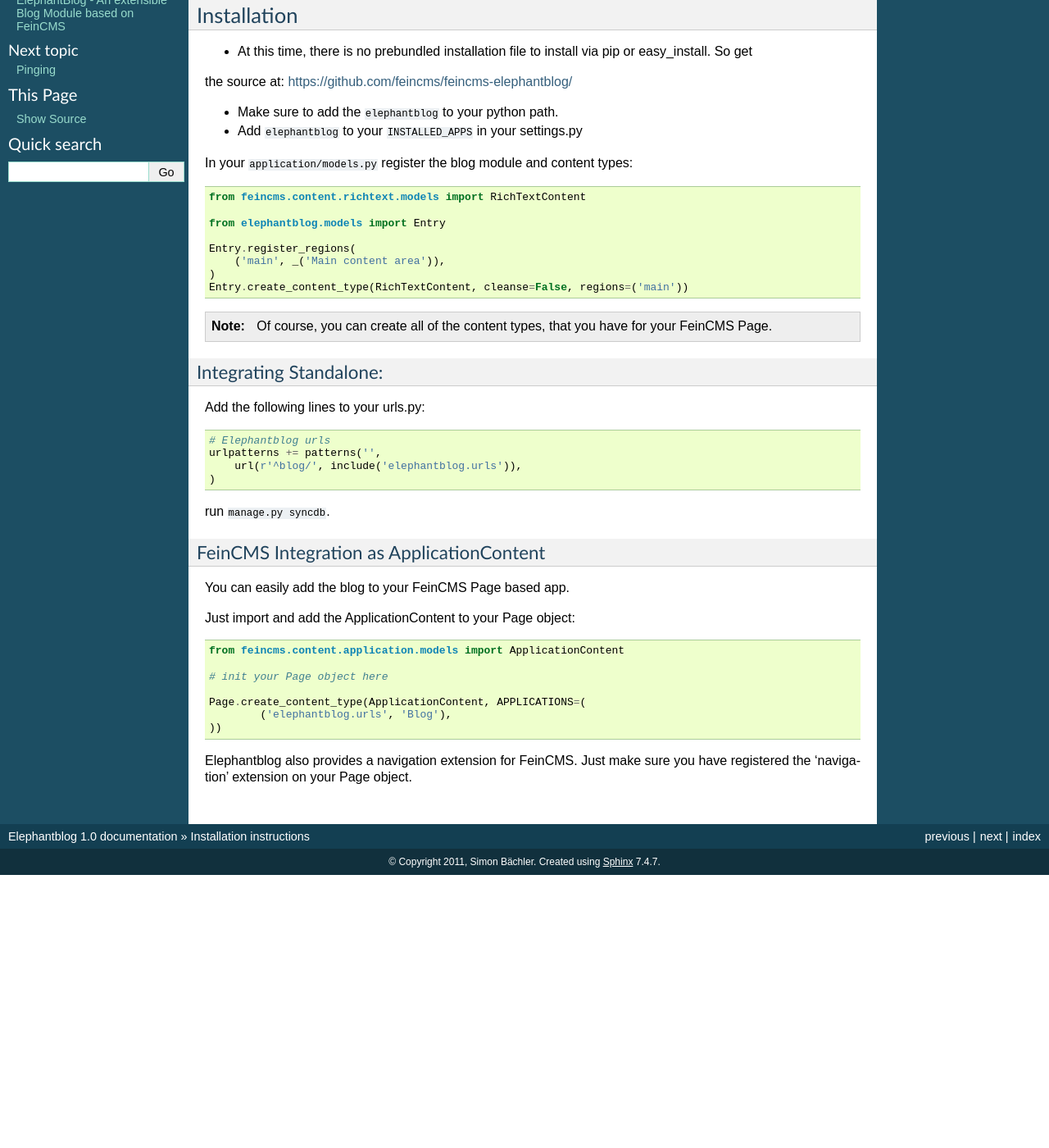
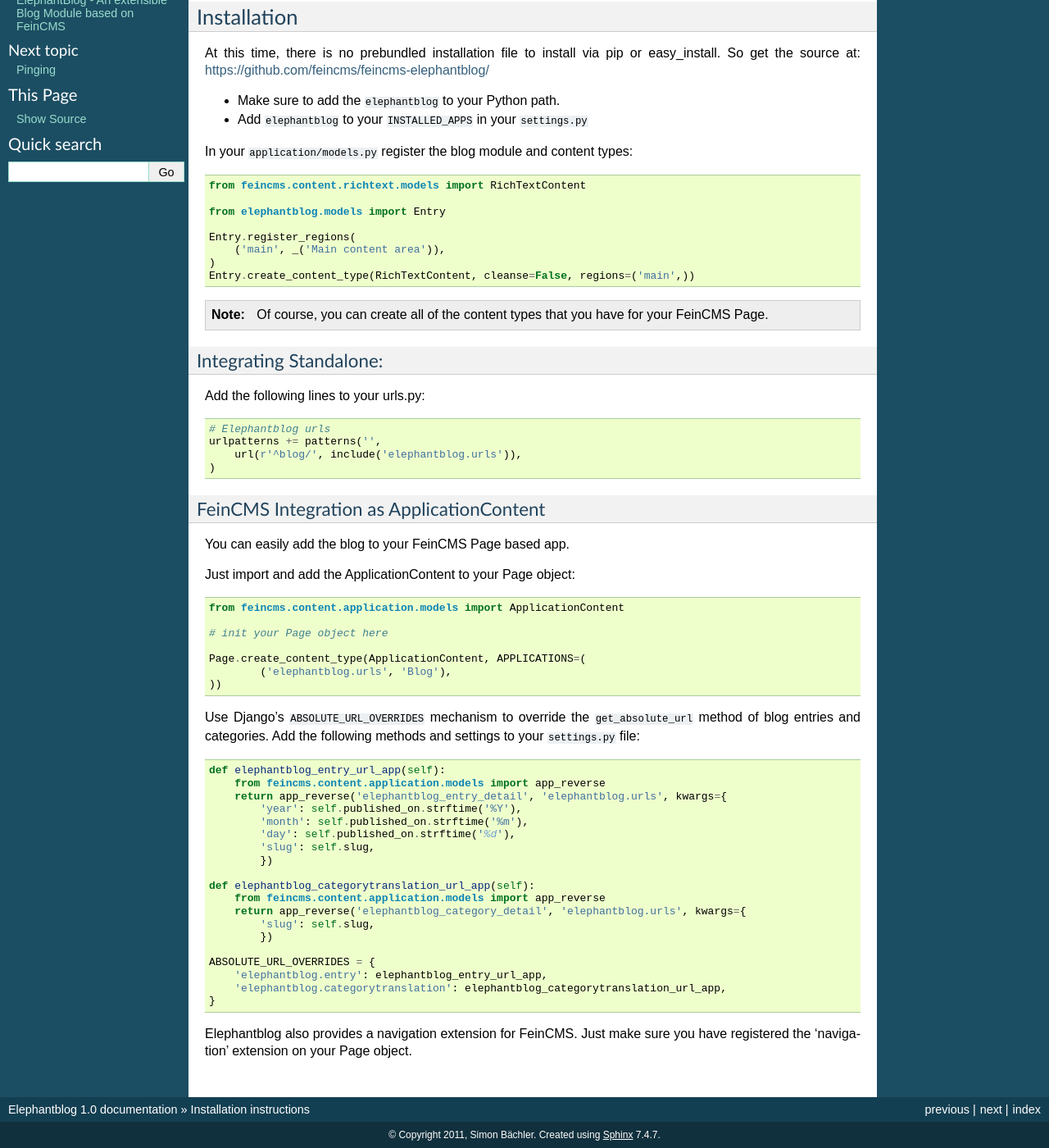
Before and after one commit to feincms/feincms-elephantblog, a Sphinx documentation site: the page built from docs/installation.rst, in a window 1280 px wide and 1400 px high, scrolled down 247 px. Shown: the whole window at 82% size. Built offline with Sphinx 7.4.7, drawn with Linux system fonts in a browser that asks for light colours; before the commit the page ends 1314 px from its top, so only the background shows below that; some of the changed text lies outside the part shown.

Commit message:
Installation instructions: Add URL overriding instructions for appcontent
Fix a few rST and wording problems while at it.

```diff
--- a/docs/installation.rst
+++ b/docs/installation.rst
@@ -33,12 +32,12 @@
     Entry.register_regions(
         ('main', _('Main content area')),
     )
-    Entry.create_content_type(RichTextContent, cleanse=False, regions=('main'))
+    Entry.create_content_type(RichTextContent, cleanse=False, regions=('main',))
 
 
 .. note::
 
-    Of course, you can create all of the content types, that you have for your FeinCMS Page.
+    Of course, you can create all of the content types that you have for your FeinCMS Page.
 
 
 Integrating Standalone:
@@ -46,14 +45,10 @@
 
 Add the following lines to your urls.py::
 
-
     # Elephantblog urls
     urlpatterns += patterns('',
         url(r'^blog/', include('elephantblog.urls')),
     )
-
-
-run ``manage.py syncdb``.
 
 
 FeinCMS Integration as ApplicationContent
@@ -71,6 +66,30 @@
             ('elephantblog.urls', 'Blog'),
     ))
 
+Use Django's ``ABSOLUTE_URL_OVERRIDES`` mechanism to override the
+``get_absolute_url`` method of blog entries and categories. Add the
+following methods and settings to your ``settings.py`` file::
+
+    def elephantblog_entry_url_app(self):
+        from feincms.content.application.models import app_reverse
+        return app_reverse('elephantblog_entry_detail', 'elephantblog.urls', kwargs={
+            'year': self.published_on.strftime('%Y'),
+            'month': self.published_on.strftime('%m'),
+            'day': self.published_on.strftime('%d'),
+            'slug': self.slug,
+            })
+
+    def elephantblog_categorytranslation_url_app(self):
+        from feincms.content.application.models import app_reverse
+        return app_reverse('elephantblog_category_detail', 'elephantblog.urls', kwargs={
+            'slug': self.slug,
+            })
+
+    ABSOLUTE_URL_OVERRIDES = {
+        'elephantblog.entry': elephantblog_entry_url_app,
+        'elephantblog.categorytranslation': elephantblog_categorytranslation_url_app,
+    }
+
 
 Elephantblog also provides a navigation extension for FeinCMS.
 Just make sure you have registered the 'navigation' extension on your Page object.
```
Also changed, not shown: other parts of docs/installation.rst (+5 -6 lines).
